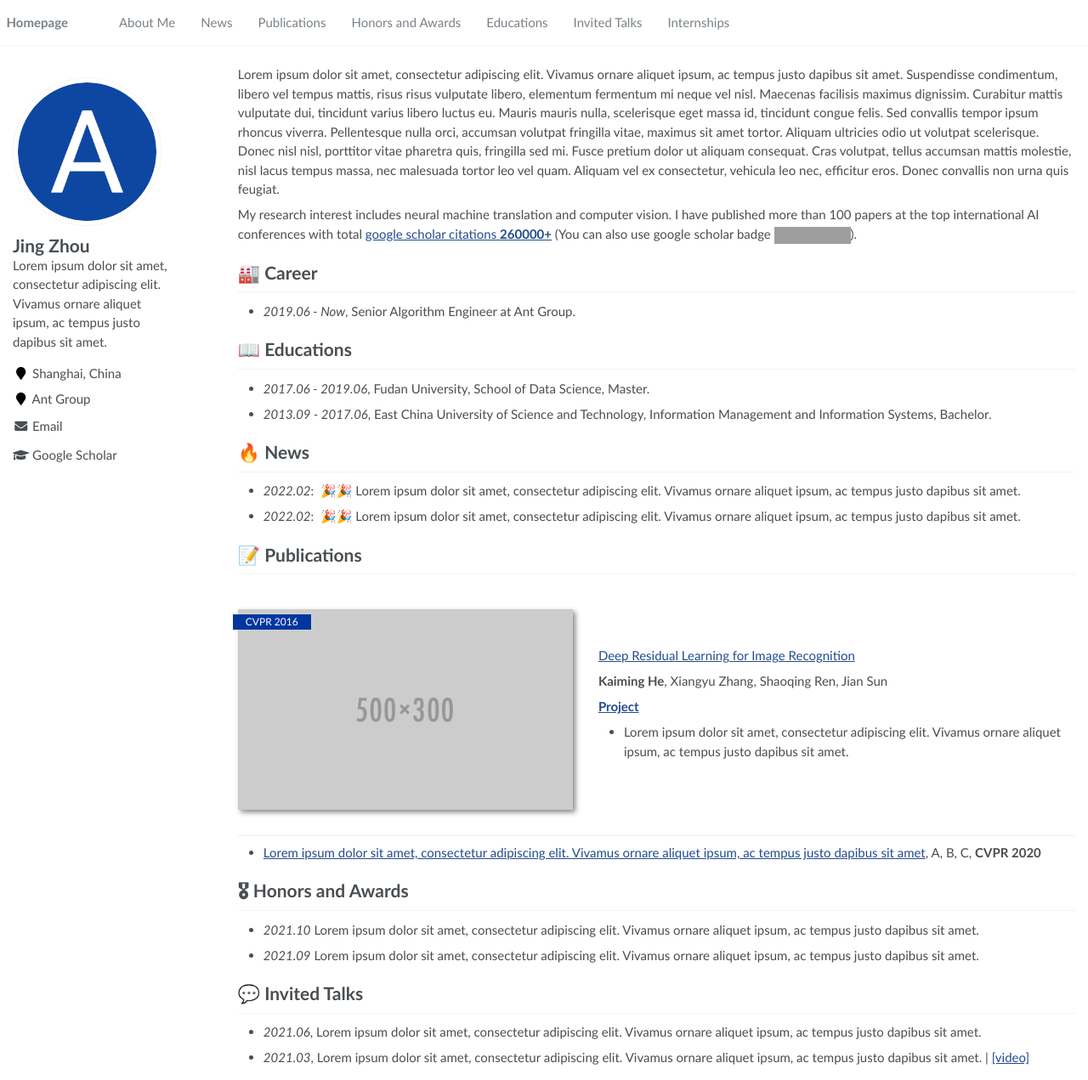
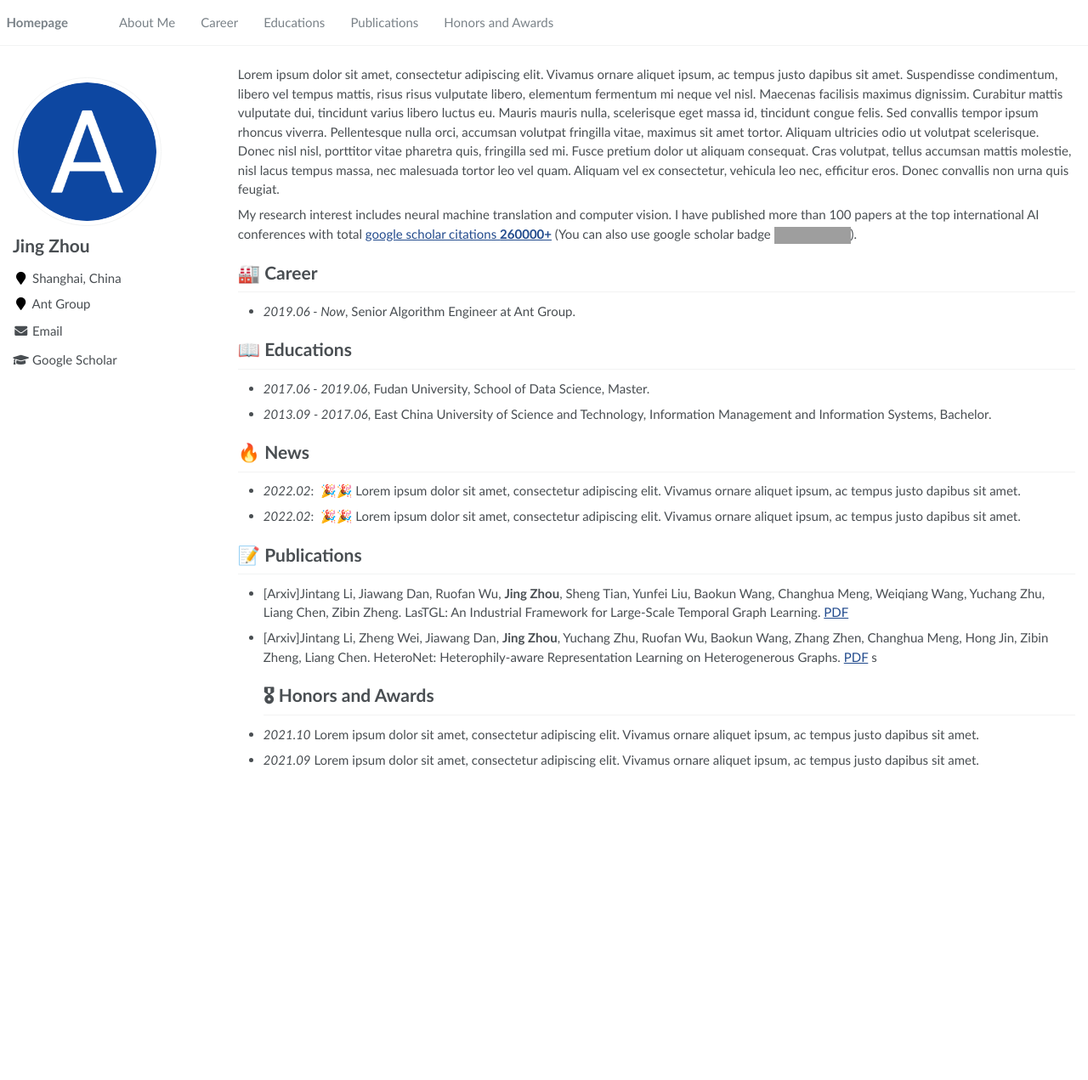
Before and after one commit to RayeRen/acad-homepage.github.io, a Jekyll site: the page built from _pages/about.md, in a window 1280 px wide and 1271 px high. Shown: the whole window at 85% size. Built offline with Jekyll 4.4.1, drawn with Linux system fonts in a browser that asks for light colours; grey boxes are pictures that could not be loaded.

Commit message:
20231218

```diff
--- a/_config.yml
+++ b/_config.yml
@@ -6,10 +6,10 @@
 # `jekyll serve`. If you change this file, please restart the server process.
 
 # Site Settings
-title                    : "Lorem ipsum"
-description              : "Lorem ipsum dolor sit amet, consectetur adipiscing elit. Vivamus ornare aliquet ipsum, ac tempus justo dapibus sit amet. "
-repository               : "RayeRen/acad-homepage.github.io"
-google_scholar_stats_use_cdn : true
+title                    : "Jing Zhou"
+description              : ""
+repository               : "Coalin/coalin.github.io"
+google_scholar_stats_use_cdn : false
 
 # google analytics
 google_analytics_id      :  # get google_analytics_id from https://analytics.google.com/analytics/
--- a/_data/navigation.yml
+++ b/_data/navigation.yml
@@ -3,20 +3,14 @@ main:
   - title: "About Me"
     url: "/#about-me"
 
-  - title: "News"
-    url: "/#-news"
+  - title: "Career"
+    url: "/#-Career"
+
+  - title: "Educations"
+    url: "/#-educations"
 
   - title: "Publications"
     url: "/#-publications"
 
   - title: "Honors and Awards"
     url: "/#-honors-and-awards"
-
-  - title: "Educations"
-    url: "/#-educations"
-
-  - title: "Invited Talks"
-    url: "/#-invited-talks"
-
-  - title: "Internships"
-    url: "/#-internships"
--- a/_pages/about.md
+++ b/_pages/about.md
@@ -33,25 +33,9 @@ My research interest includes neural machine translation and computer vision. I
 - *2022.02*: &nbsp;🎉🎉 Lorem ipsum dolor sit amet, consectetur adipiscing elit. Vivamus ornare aliquet ipsum, ac tempus justo dapibus sit amet.
 
 # 📝 Publications
-
-<div class='paper-box'><div class='paper-box-image'><div><div class="badge">CVPR 2016</div><img src='images/500x300.png' alt="sym" width="100%"></div></div>
-<div class='paper-box-text' markdown="1">
-
-[Deep Residual Learning for Image Recognition](https://openaccess.thecvf.com/content_cvpr_2016/papers/He_Deep_Residual_Learning_CVPR_2016_paper.pdf)
-
-**Kaiming He**, Xiangyu Zhang, Shaoqing Ren, Jian Sun
-
-[**Project**](https://scholar.google.com/citations?view_op=view_citation&hl=zh-CN&user=DhtAFkwAAAAJ&citation_for_view=DhtAFkwAAAAJ:ALROH1vI_8AC) <strong><span class='show_paper_citations' data='DhtAFkwAAAAJ:ALROH1vI_8AC'></span></strong>
-- Lorem ipsum dolor sit amet, consectetur adipiscing elit. Vivamus ornare aliquet ipsum, ac tempus justo dapibus sit amet.
-</div>
-</div>
-
-- [Lorem ipsum dolor sit amet, consectetur adipiscing elit. Vivamus ornare aliquet ipsum, ac tempus justo dapibus sit amet](https://github.com), A, B, C, **CVPR 2020**
-
+- [Arxiv]Jintang Li, Jiawang Dan, Ruofan Wu, **Jing Zhou**, Sheng Tian, Yunfei Liu, Baokun Wang, Changhua Meng, Weiqiang Wang, Yuchang Zhu, Liang Chen, Zibin Zheng. LasTGL: An Industrial Framework for Large-Scale Temporal Graph Learning. [PDF](https://arxiv.org/pdf/2311.16605.pdf)
+- [Arxiv]Jintang Li, Zheng Wei, Jiawang Dan, **Jing Zhou**, Yuchang Zhu, Ruofan Wu, Baokun Wang, Zhang Zhen, Changhua Meng, Hong Jin, Zibin Zheng, Liang Chen. HeteroNet: Heterophily-aware Representation Learning on Heterogenerous Graphs. [PDF](https://arxiv.org/pdf/2310.11664.pdf)
+s
 # 🎖 Honors and Awards
 - *2021.10* Lorem ipsum dolor sit amet, consectetur adipiscing elit. Vivamus ornare aliquet ipsum, ac tempus justo dapibus sit amet.
 - *2021.09* Lorem ipsum dolor sit amet, consectetur adipiscing elit. Vivamus ornare aliquet ipsum, ac tempus justo dapibus sit amet.
-
-# 💬 Invited Talks
-- *2021.06*, Lorem ipsum dolor sit amet, consectetur adipiscing elit. Vivamus ornare aliquet ipsum, ac tempus justo dapibus sit amet.
-- *2021.03*, Lorem ipsum dolor sit amet, consectetur adipiscing elit. Vivamus ornare aliquet ipsum, ac tempus justo dapibus sit amet.  \| [\[video\]](https://github.com/)
```
